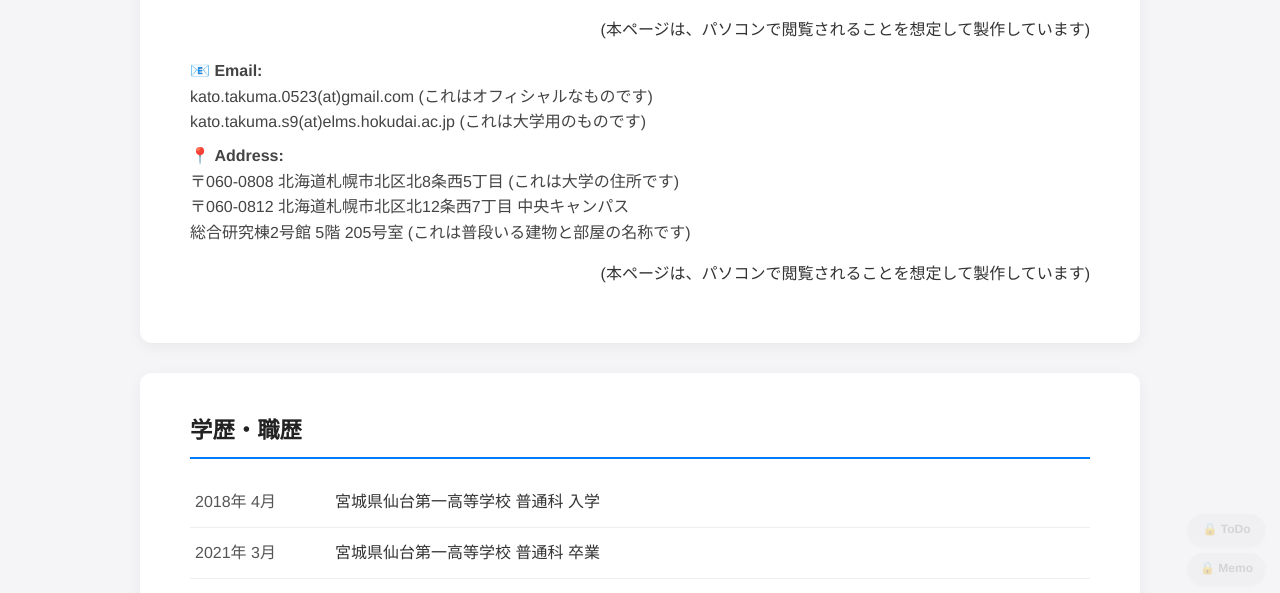
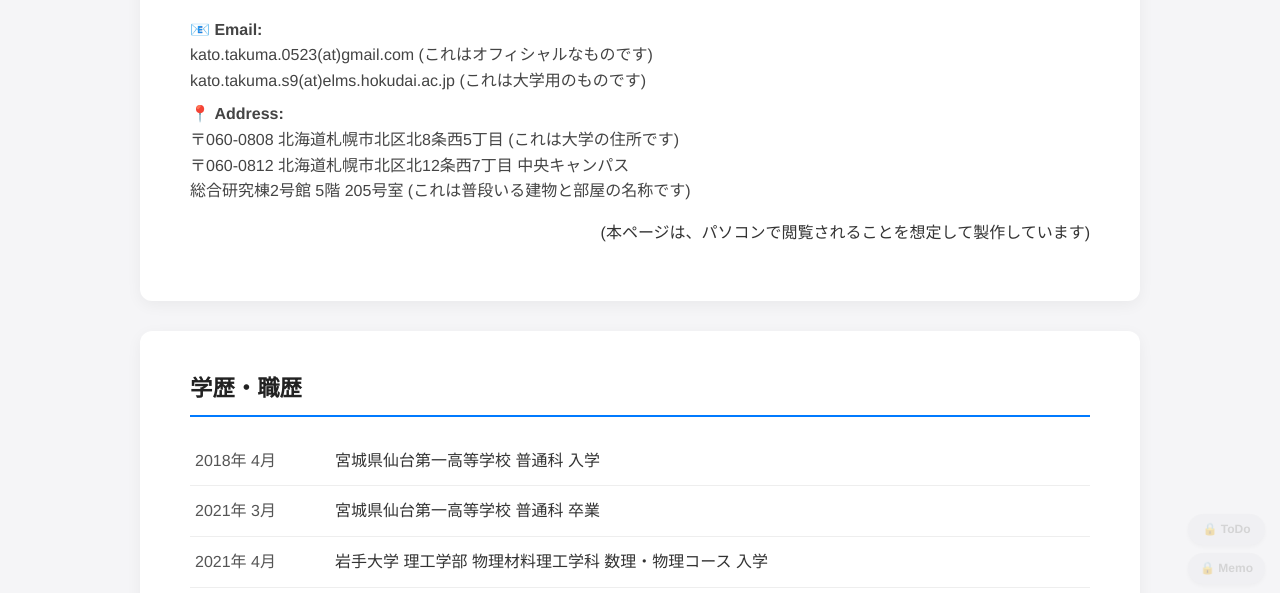
Before and after one commit to Ayataka0901/my-main, a plain HTML site: page index.html in a window 1280 px wide. Shown: the part 201-794 px from the top of the page. Drawn offline with Linux system fonts and the light colour scheme.

Commit message:
Remove viewing expectations paragraph from index.html
Removed a paragraph about page viewing expectations.

```diff
--- a/index.html
+++ b/index.html
@@ -180,10 +180,6 @@
                 修士課程 電子科学研究所 人間数理分野 長山雅晴研究室
             </div>
 
-            <p style="text-align: right">
-                (本ページは、パソコンで閲覧されることを想定して製作しています)
-            </p>
-
             <div class="contact-info">
                 <p>📧
                     <strong>Email:</strong><br>
```
